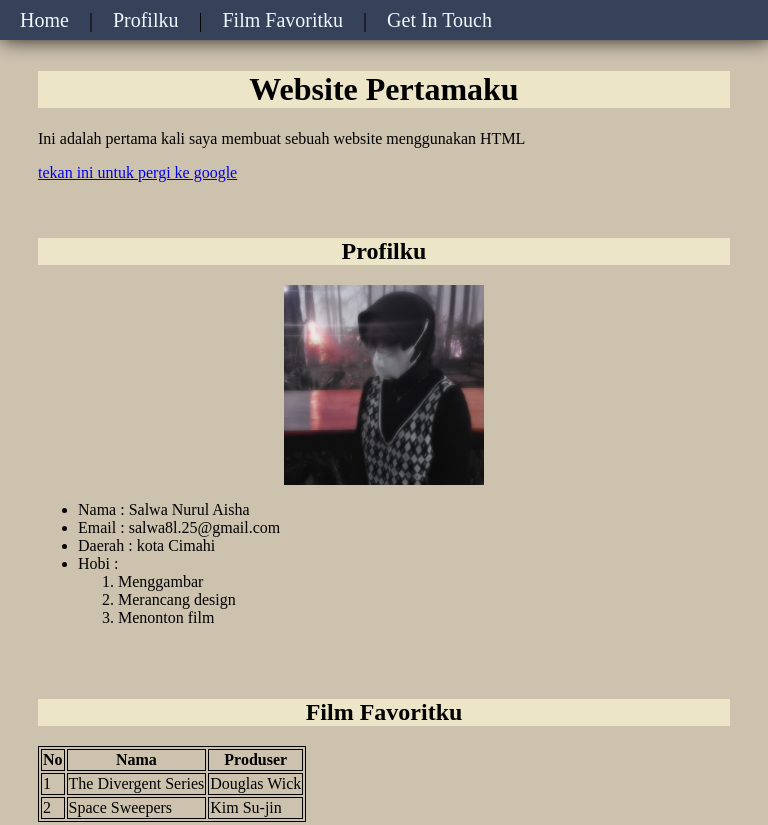
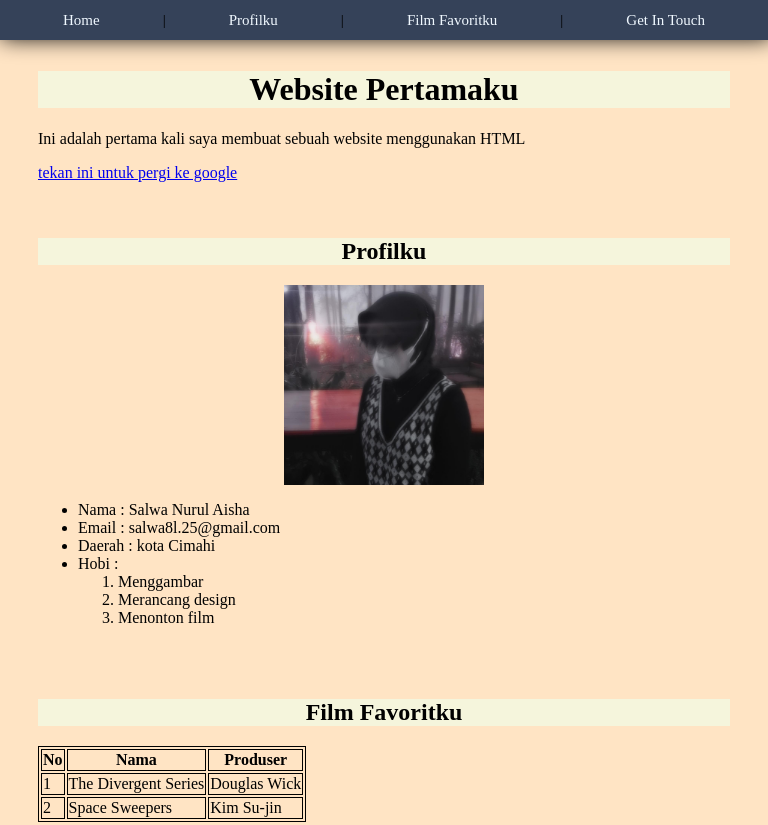
Before and after one commit to SalwaNurulAisha/Technical-Assignment-html, a plain HTML site: page index.html in a window 768 px wide. Shown: the top 825 px of the page. Drawn offline with Linux system fonts and the light colour scheme.

Commit message:
adding responsive

```diff
--- a/styles.css
+++ b/styles.css
@@ -34,3 +34,18 @@ h1{
     margin-left: auto;
     margin-right: auto;
 }
+
+@media screen and (max-width: 800px) and (min-width: 500px) {
+    body {
+        background-color:bisque;
+    }
+
+    nav {
+        font-size: 15px;
+        justify-content: space-evenly;
+    }
+
+    h1 {
+        background-color:beige;
+    }
+}
```
